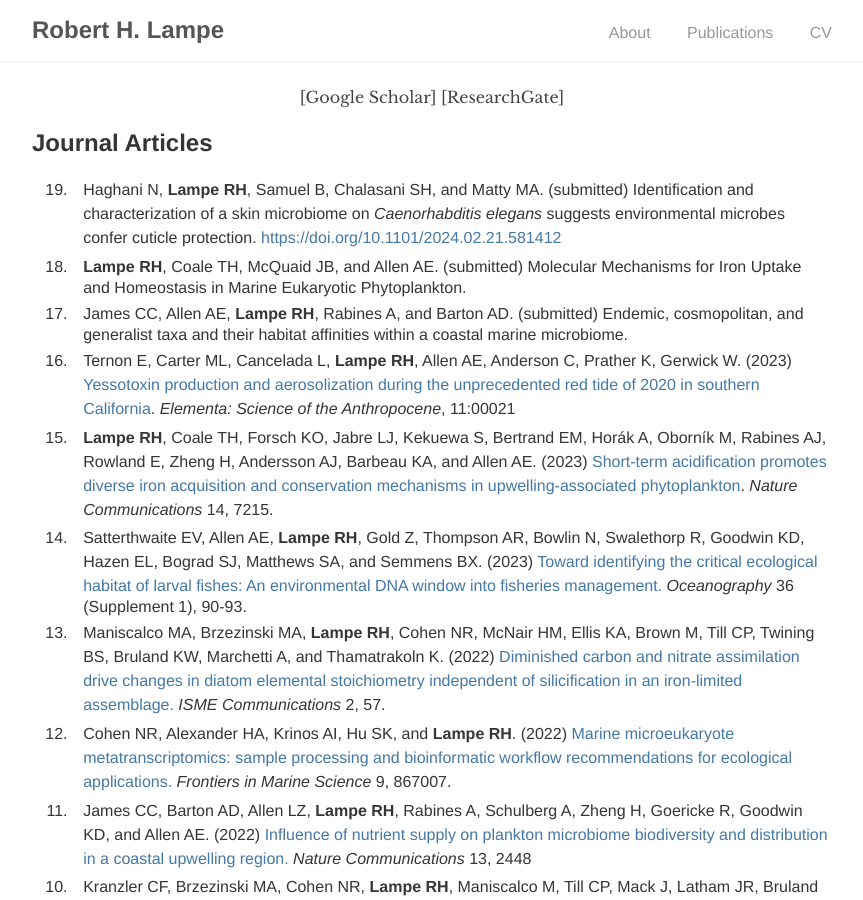
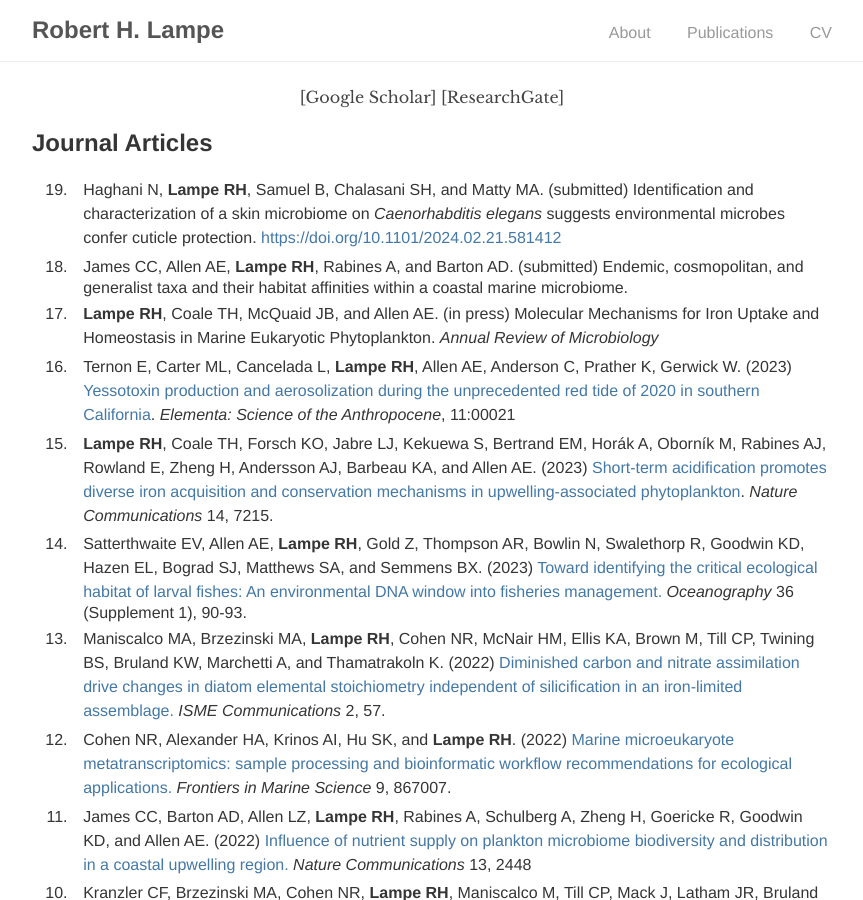
Before and after one commit to rhlampe/rhlampe.github.io, a Jekyll site: the page built from publications/index.html, in a window 1280 px wide and 900 px high. Shown: the whole window, without its empty margins (208-1071 px from the left). Built offline with Jekyll 4.4.1, drawn with Linux system fonts in a browser that asks for light colours.

Commit message:
Update pubs and cv

```diff
--- a/publications/index.html
+++ b/publications/index.html
@@ -12,8 +12,8 @@
 <div id="publications" class="publications">
 <ol reversed>
   <li>Haghani N, <b>Lampe RH</b>, Samuel B, Chalasani SH, and Matty MA. (submitted) Identification and characterization of a skin microbiome on <i>Caenorhabditis elegans</i> suggests environmental microbes confer cuticle protection. <a href="https://doi.org/10.1101/2024.02.21.581412">https://doi.org/10.1101/2024.02.21.581412</a></li>
-  <li><b>Lampe RH</b>, Coale TH, McQuaid JB, and Allen AE. (submitted) Molecular Mechanisms for Iron Uptake and Homeostasis in Marine Eukaryotic Phytoplankton.</li>
   <li>James CC, Allen AE, <b>Lampe RH</b>, Rabines A, and Barton AD. (submitted) Endemic, cosmopolitan, and generalist taxa and their habitat affinities within a coastal marine microbiome.</li>
+  <li><b>Lampe RH</b>, Coale TH, McQuaid JB, and Allen AE. (in press) Molecular Mechanisms for Iron Uptake and Homeostasis in Marine Eukaryotic Phytoplankton. <i>Annual Review of Microbiology</i></li>
   <li>Ternon E, Carter ML, Cancelada L, <b>Lampe RH</b>, Allen AE, Anderson C, Prather K, Gerwick W. (2023) <a href="https://doi.org/10.1525/elementa.2023.00021">Yessotoxin production and aerosolization during the unprecedented red tide of 2020 in southern California</a>. <i>Elementa: Science of the Anthropocene</i>, 11:00021</li>
   <li><b>Lampe RH</b>, Coale TH, Forsch KO, Jabre LJ, Kekuewa S, Bertrand EM, Hor&aacute;k A, Oborn&iacute;k M, Rabines AJ, Rowland E, Zheng H, Andersson AJ, Barbeau KA, and Allen AE. (2023) <a href="https://doi.org/10.1038/s41467-023-42949-1">Short-term acidification promotes diverse iron acquisition and conservation mechanisms in upwelling-associated phytoplankton</a>. <i>Nature Communications</i> 14, 7215.</li>
   <li>Satterthwaite EV, Allen AE, <b>Lampe RH</b>, Gold Z, Thompson AR, Bowlin N, Swalethorp R, Goodwin KD, Hazen EL, Bograd SJ, Matthews SA, and Semmens BX. (2023) <a href="https://doi.org/10.5670/oceanog.2023.s1.29">Toward identifying the critical ecological habitat of larval fishes: An environmental DNA window into fisheries management.</a> <i>Oceanography</i> 36 (Supplement 1), 90-93.</li>
```
Also changed, not shown: 1 other file.
